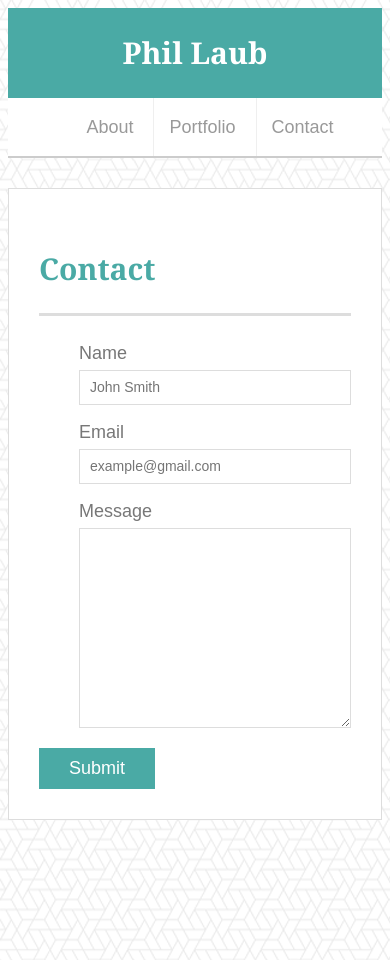
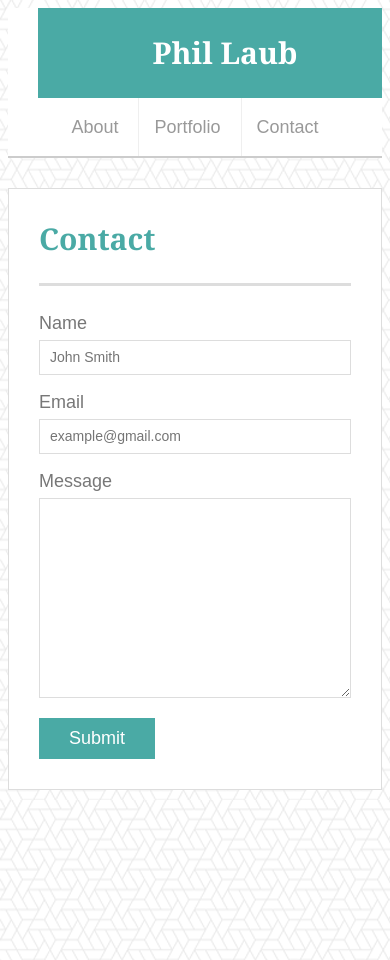
Before and after one commit to PhillipLaub/Portfolio, a plain HTML site: page contact.html in a window 390 px wide. Shown: the top 960 px of the page. Drawn offline with Linux system fonts and the light colour scheme.

Commit message:
768 scale completed

```diff
--- a/assets/css/style.css
+++ b/assets/css/style.css
@@ -223,7 +223,24 @@ input[type=submit] {
 }
 
 @media screen and (max-width: 768px) {
+  nav {
+    margin-right:30px;
+  }
+  #logo {
+    margin-left:30px;
+  }
 
+  .work:nth-child(even) {
+    margin-left:40px;
+  }
+
+  #contact-form ul {
+    padding-left:0;
+  }
+
+.main-section {
+  padding-top:0;
+}
 }
 
 @media screen and (max-width: 640px) {
```
